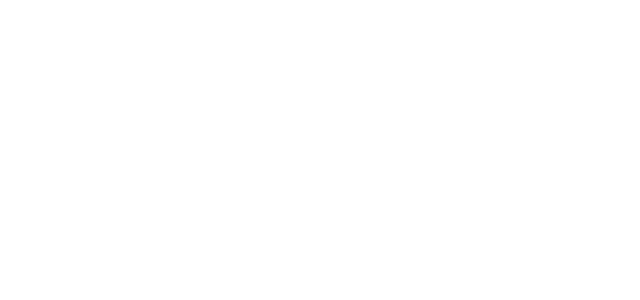
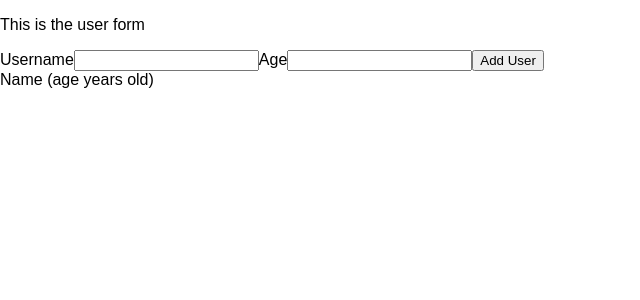
Before and after one commit to Chalderrr/react-js-training, a React (Create React App) app: page / in a window 1280 px wide. Shown: the top 300 px of the page, without its empty margins (0-640 px from the left). Built offline with nearby package versions, Linux system fonts and the light colour scheme.

Commit message:
:zap: set frame up for adding usrs and displaying user list

```diff
--- a/src/App.js
+++ b/src/App.js
@@ -1,7 +1,14 @@
 import React from 'react';
+import UserList from './components/UserList';
+import UserForm from './components/UserForm';
 
 function App() {
-    return <div></div>;
+    return (
+        <div>
+            <UserForm />
+            <UserList />
+        </div>
+    );
 }
 
 export default App;
--- /dev/null
+++ b/src/components/AddUser.js
@@ -0,0 +1,7 @@
+import React, { useState } from 'react';
+
+const AddUser = (props) => {
+    return <button>Add User</button>;
+};
+
+export default AddUser;
--- /dev/null
+++ b/src/components/User.js
@@ -0,0 +1,7 @@
+import React, { useState } from 'react';
+
+const User = (props) => {
+    return <div>Name (age years old)</div>;
+};
+
+export default User;
--- /dev/null
+++ b/src/components/UserForm.js
@@ -0,0 +1,18 @@
+import React, { useState } from 'react';
+
+import AddUser from './AddUser';
+
+const UserForm = (props) => {
+    return (
+        <div>
+            <p>This is the user form</p>
+            <label>Username</label>
+            <input type="text" name="name" />
+            <label>Age</label>
+            <input type="text" name="age" />
+            <AddUser />
+        </div>
+    );
+};
+
+export default UserForm;
--- /dev/null
+++ b/src/components/UserList.js
@@ -0,0 +1,12 @@
+import React, { useState } from 'react';
+import User from './User';
+
+const UserList = (props) => {
+    return (
+        <div>
+            <User />
+        </div>
+    );
+};
+
+export default UserList;
```
